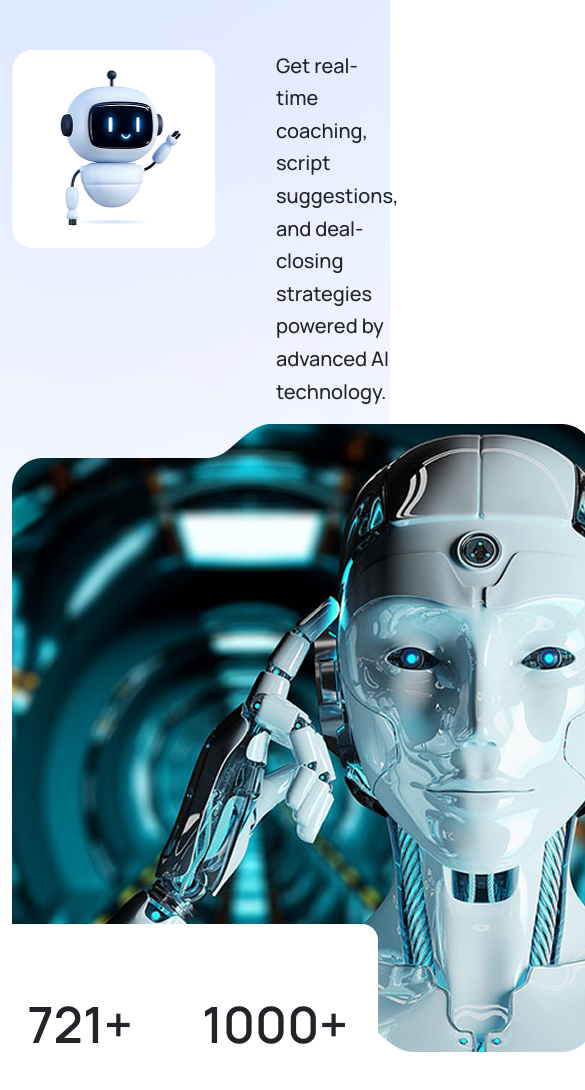
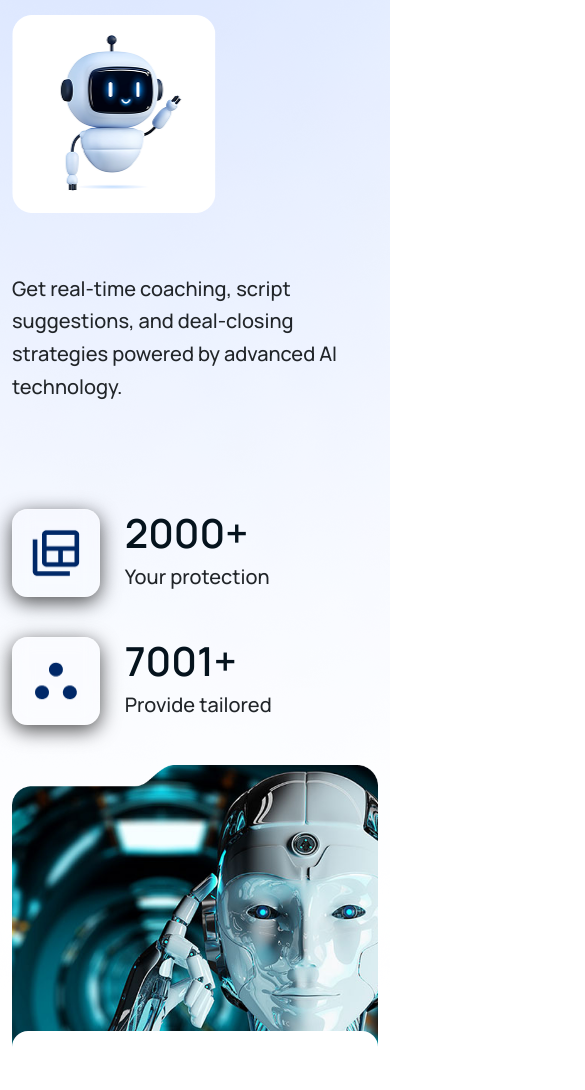
Before and after one commit to MohammadFahad1/SalesRank.AI---Your-AI-Powered-Sales-Coach---Softvence-Project, a plain HTML site: page index.html in a window 390 px wide. Shown: the part 336-1426 px from the top of the page, 585 px wide, since content can reach past the window. Drawn offline with Linux system fonts and the light colour scheme.

Commit message:
Hero section, responsiveness [Done]

```diff
--- a/index.html
+++ b/index.html
@@ -69,7 +69,7 @@
               <h2 class="display-2 manrope fw-medium">
                 Your AI-Powered Sales Coach
               </h2>
-              <div class="d-flex hi-robo">
+              <div class="d-flex flex-wrap hi-robo">
                 <div>
                   <img
                     src="images/image-1.png"
@@ -88,12 +88,56 @@
                   </p>
                 </div>
               </div>
+              <div class="d-flex flex-wrap hero-card-section" style="gap: 40px">
+                <!-- Hero Card -->
+                <div class="hero-card">
+                  <div class="hero-card-img-box">
+                    <img
+                      src="images/backup_table.png"
+                      class="hero-card-img rounded-4"
+                      alt=""
+                    />
+                  </div>
+                  <div>
+                    <h2
+                      class="manrope fw-semibold"
+                      style="font-size: 40px; color: #05131d"
+                    >
+                      2000+
+                    </h2>
+                    <h4 class="manrope fw-medium" style="font-size: 20px">
+                      Your protection
+                    </h4>
+                  </div>
+                </div>
+                <!-- Hero Card -->
+                <div class="hero-card">
+                  <div class="hero-card-img-box">
+                    <img
+                      src="images/atr.png"
+                      class="hero-card-img rounded-4"
+                      alt=""
+                    />
+                  </div>
+                  <div>
+                    <h2
+                      class="manrope fw-semibold"
+                      style="font-size: 40px; color: #05131d"
+                    >
+                      7001+
+                    </h2>
+                    <h4 class="manrope fw-medium" style="font-size: 20px">
+                      Provide tailored
+                    </h4>
+                  </div>
+                </div>
+              </div>
             </div>
             <div class="col-md-6 col-sm 12 text-end">
               <img
                 src="images/image.png"
                 alt="Ai robot"
-                class="hero-img object-fit-contain"
+                class="hero-img img-fluid"
               />
               <div class="hero-right-text text-start rounded-4">
                 <div class="row manrope">
--- a/style.css
+++ b/style.css
@@ -44,14 +44,6 @@ body {
 
 .container {
   max-width: 1442px !important;
-}
-
-.row,
-.col-md-6,
-.col-sm-12,
-.col-6 {
-  margin: 0 !important;
-  padding: 0 !important;
 }
 
 /* Styling header */
@@ -104,13 +96,31 @@ nav button.btn:hover {
 /* Hero section starts */
 .hero-left h2 {
   max-width: 516px;
-  line-height: 163%;
   letter-spacing: -1%;
 }
 
+.hero-card {
+  display: flex;
+  align-items: center;
+  gap: 25px;
+}
+
+.hero-card-img {
+  width: 55.71px;
+  height: 55.71px;
+}
+
+.hero-card-img-box {
+  background-color: rgba(255, 255, 255, 0.2);
+  backdrop-filter: blur(10px);
+  -webkit-backdrop-filter: blur(10px);
+  border: 1px solid rgba(255, 255, 255, 0.3);
+  box-shadow: 0 5px 20px 0 rgba(0, 0, 0, 0.7);
+  border-radius: 15.57px;
+  padding: 15px;
+}
+
 .hero-img {
-  max-width: 583px;
-  max-height: 628px;
   z-index: 1;
   position: relative;
 }
@@ -118,18 +128,22 @@ nav button.btn:hover {
 .hero-right-text {
   width: fit-content;
   max-width: 464px;
-  max-height: 359px;
+  min-height: 359px;
   padding: 63px 30px;
   background-color: #fff;
   position: relative;
   z-index: 2;
   margin-top: -35%;
-  margin-left: -4%;
+}
+
+.hero-card-section {
+  margin-bottom: 40px;
 }
 
 .hi-robo {
   position: relative;
   margin-top: 60px;
+  margin-bottom: 90px;
   gap: 60px;
   z-index: 3;
 }
@@ -152,8 +166,45 @@ nav button.btn:hover {
 
 /* Tablet */
 @media (min-width: 768px) {
+  .row,
+  .col-md-6,
+  .col-sm-12,
+  .col-6 {
+    margin: 0 !important;
+    padding: 0 !important;
+  }
+
+  .hero-img {
+    max-width: 583px;
+    max-height: 628px;
+    z-index: 1;
+    position: relative;
+  }
+
+  .hero-right-text {
+    width: fit-content;
+    max-width: 464px;
+    max-height: 359px;
+    padding: 63px 30px;
+    background-color: #fff;
+    position: relative;
+    z-index: 2;
+    margin-top: -35%;
+    margin-left: -4%;
+  }
+
+  .hero-card-section {
+    margin-bottom: 0;
+  }
 }
 
 /* Desktop */
 @media (min-width: 1024px) {
+  .row,
+  .col-md-6,
+  .col-sm-12,
+  .col-6 {
+    margin: 0 !important;
+    padding: 0 !important;
+  }
 }
```
